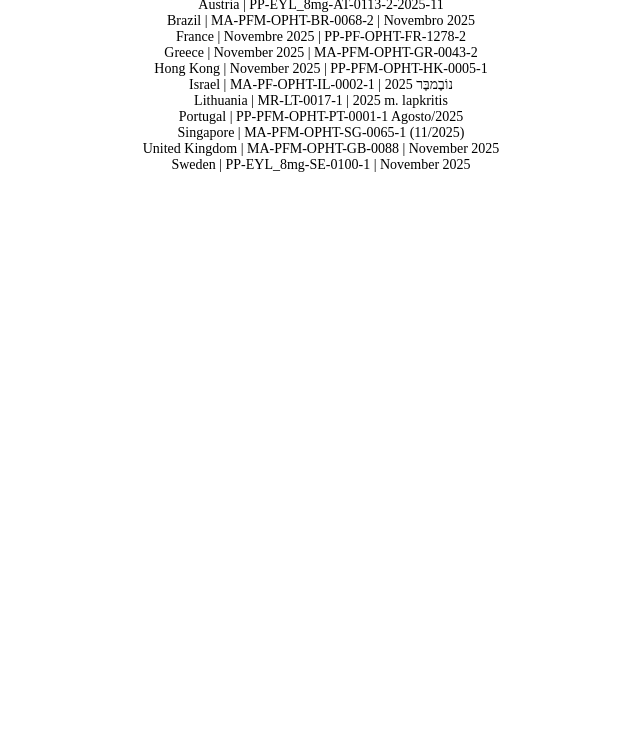
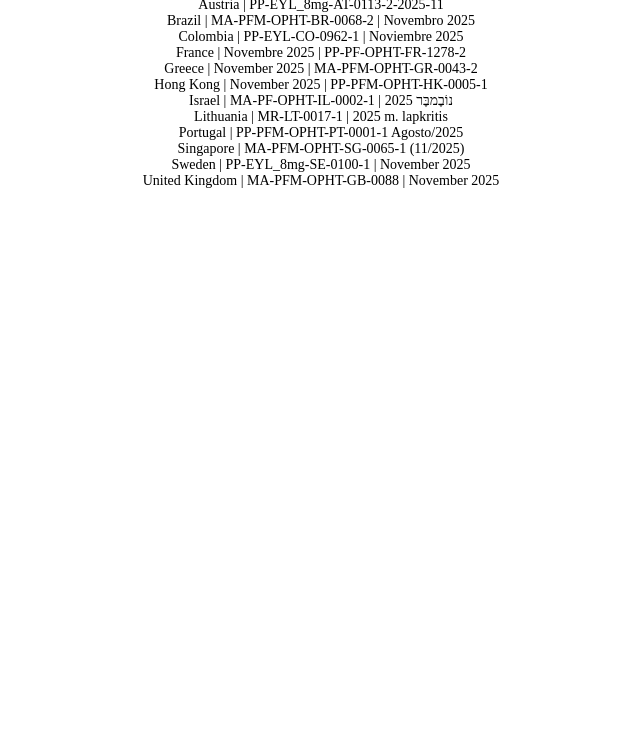
Before and after one commit to abisq/HCP_Barometer, a plain HTML site: page index.html in a window 1280 px wide. Shown: the part 50-800 px from the top of the page, without its empty margins (319-959 px from the left). Drawn offline with Linux system fonts and the light colour scheme.

Commit message:
Update index.html
Added Colombia and made it alphabetical as per email from Anne sent 26Nov2025

```diff
--- a/index.html
+++ b/index.html
@@ -23,6 +23,7 @@
     <p style="font-size: 14px;">Global | PP-PF-OPHT-ALL-0224-2 | November 2025 </p>
     <p style="font-size: 14px;">Austria | PP-EYL_8mg-AT-0113-2-2025-11 </p>
     <p style="font-size: 14px;">Brazil | MA-PFM-OPHT-BR-0068-2 | Novembro 2025 </p>
+    <p style="font-size: 14px;">Colombia | PP-EYL-CO-0962-1 | Noviembre 2025 </p>
     <p style="font-size: 14px;">France | Novembre 2025 | PP-PF-OPHT-FR-1278-2 </p>
     <p style="font-size: 14px;">Greece | November 2025 | MA-PFM-OPHT-GR-0043-2 </p>
     <p style="font-size: 14px;">Hong Kong | November 2025 | PP-PFM-OPHT-HK-0005-1 </p>
@@ -30,9 +31,8 @@
     <p style="font-size: 14px;">Lithuania | MR-LT-0017-1 | 2025 m. lapkritis </p>
     <p style="font-size: 14px;">Portugal | PP-PFM-OPHT-PT-0001-1 Agosto/2025 </p>
     <p style="font-size: 14px;">Singapore | MA-PFM-OPHT-SG-0065-1 (11/2025) </p>
+    <p style="font-size: 14px;">Sweden | PP-EYL_8mg-SE-0100-1 | November 2025 </p>
     <p style="font-size: 14px;">United Kingdom | MA-PFM-OPHT-GB-0088 | November 2025 </p>
-    <p style="font-size: 14px;">Sweden | PP-EYL_8mg-SE-0100-1 | November 2025 </p>
-
 
 </body>
 </html>
```
